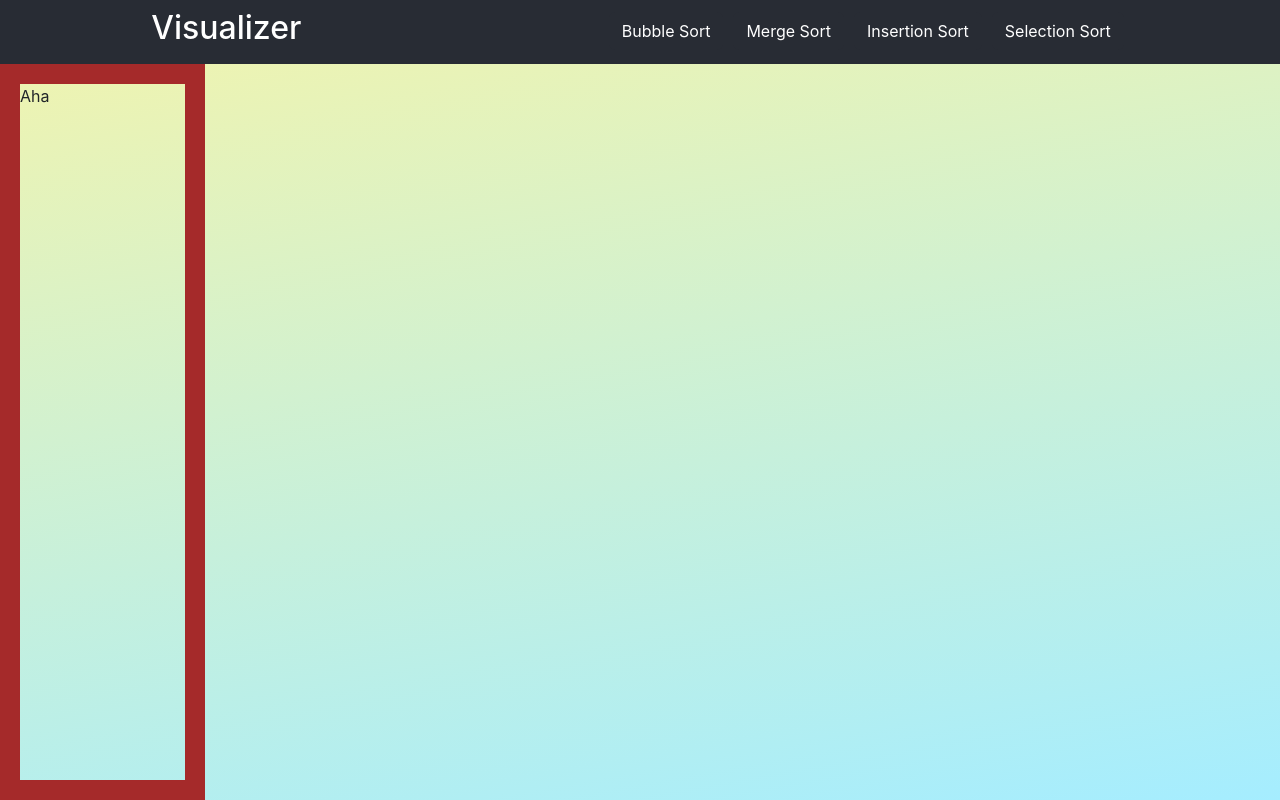
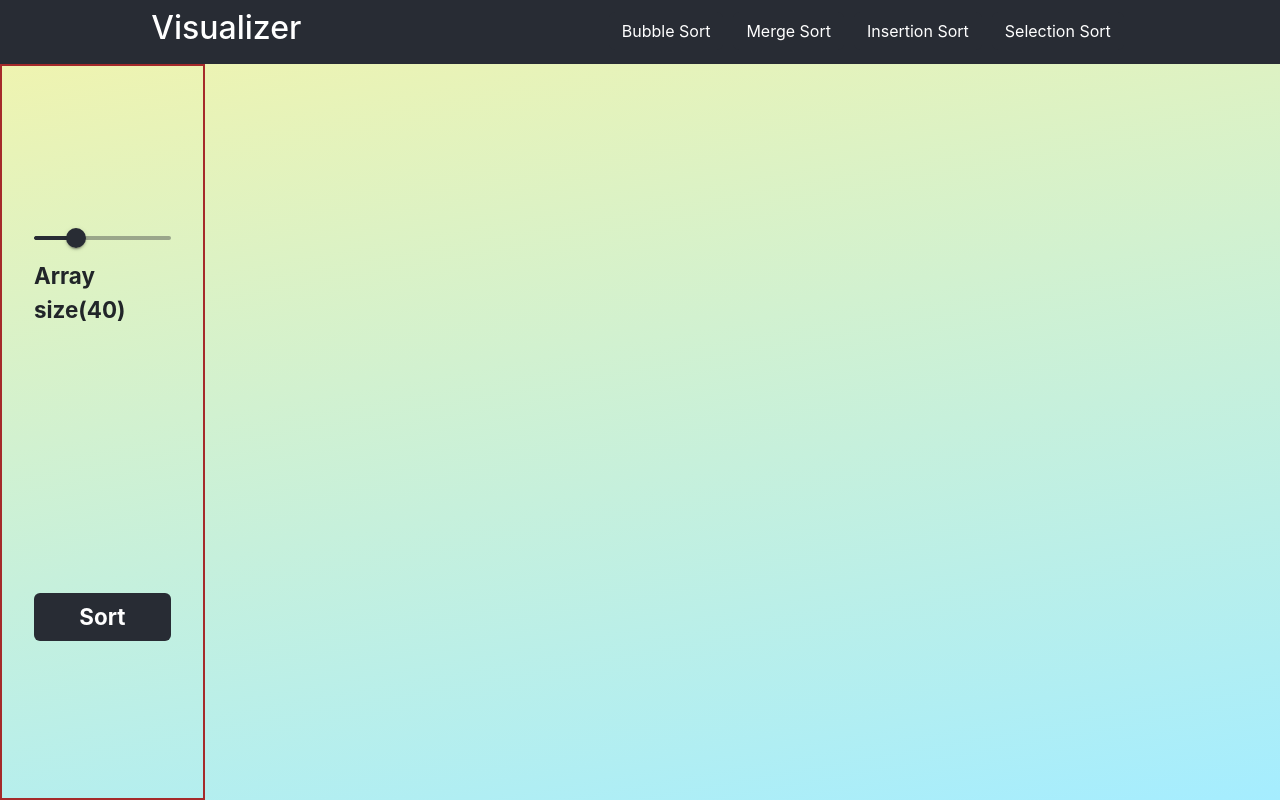
Before and after one commit to mr-amirfazel/sorting_visualizer, a React (Create React App) app: page / in a window 1280 px wide. Built offline with nearby package versions, Linux system fonts and the light colour scheme; the HTML template or start-up script is replaced by a standard one.

Commit message:
slidebar binding added

```diff
--- a/src/components/Sidebar/Sidebar.js
+++ b/src/components/Sidebar/Sidebar.js
@@ -0,0 +1,31 @@
+import React, {useState} from 'react';
+
+import Slider from '../Slider/Slider';
+
+import classes from './Sidebar.module.css';
+
+
+const Sidebar = () => {
+    const [size, setSize] = useState(40);
+
+    const changeHandler = (newSize) => {
+        setSize(newSize);
+    }
+
+
+    return (
+        <div className={classes.sidebar}>
+
+           <div className={classes.slider}>
+           <Slider onChange = {changeHandler} />
+           <p>Array size({size})</p>
+           </div>
+
+            <button className="btn  w-100">Sort</button>
+
+        </div>
+    );
+
+}
+
+export default  Sidebar;
--- a/src/components/Sidebar/Sidebar.module.css
+++ b/src/components/Sidebar/Sidebar.module.css
@@ -0,0 +1,22 @@
+.sidebar{
+    width: 100%;
+    display: flex;
+    flex-direction: column;
+    align-items: center;
+    justify-content: space-around;
+    padding: 2rem;
+}
+
+.slider{
+    width: 100%;
+}
+
+.sidebar button{
+    background-color:#282c34;
+    color: #fff;
+}
+
+.sidebar button, .sidebar p {
+    font-weight: bold;
+    font-size:1.4rem;
+}
--- a/src/components/Slider/Slider.js
+++ b/src/components/Slider/Slider.js
@@ -15,7 +15,11 @@ const theme = createTheme({
     },
   });
 
-export default function Slider() {
+export default function Slider(props) {
+
+    const changeHandler = (e, data) => {
+        props.onChange(data);
+    }
 
 
   return (
@@ -23,9 +27,10 @@ export default function Slider() {
     <MUISlider
     min={18}
     max={90}
-    defaultValue={50}
+    defaultValue={40}
     aria-label="Default"
     valueLabelDisplay="auto"
+    onChange={changeHandler}
     />
    </ThemeProvider>
   );
--- a/src/hoc/Layout/Layout.js
+++ b/src/hoc/Layout/Layout.js
@@ -1,10 +1,13 @@
+import Sidebar from '../../components/Sidebar/Sidebar';
+
+
 import classes from './Layout.module.css';
 
 const Layout = () => {
 
     return(
         <div className={classes.container}>
-            <div className={classes.sidebar}>Aha</div>
+            <div className={classes.sidebar}><Sidebar /></div>
             <div className={classes.visualsContainer}></div>
         </div>
     );
--- a/src/hoc/Layout/Layout.module.css
+++ b/src/hoc/Layout/Layout.module.css
@@ -6,7 +6,8 @@
     height: calc(100vh - 4rem);
     width: 16%;
     /* background-color:red; */
-    border: 20px solid brown;
+    border: 2px solid brown;
+    display: flex;
 }
 .visualsContainer{
     height: calc(100vh - 4rem);
```
